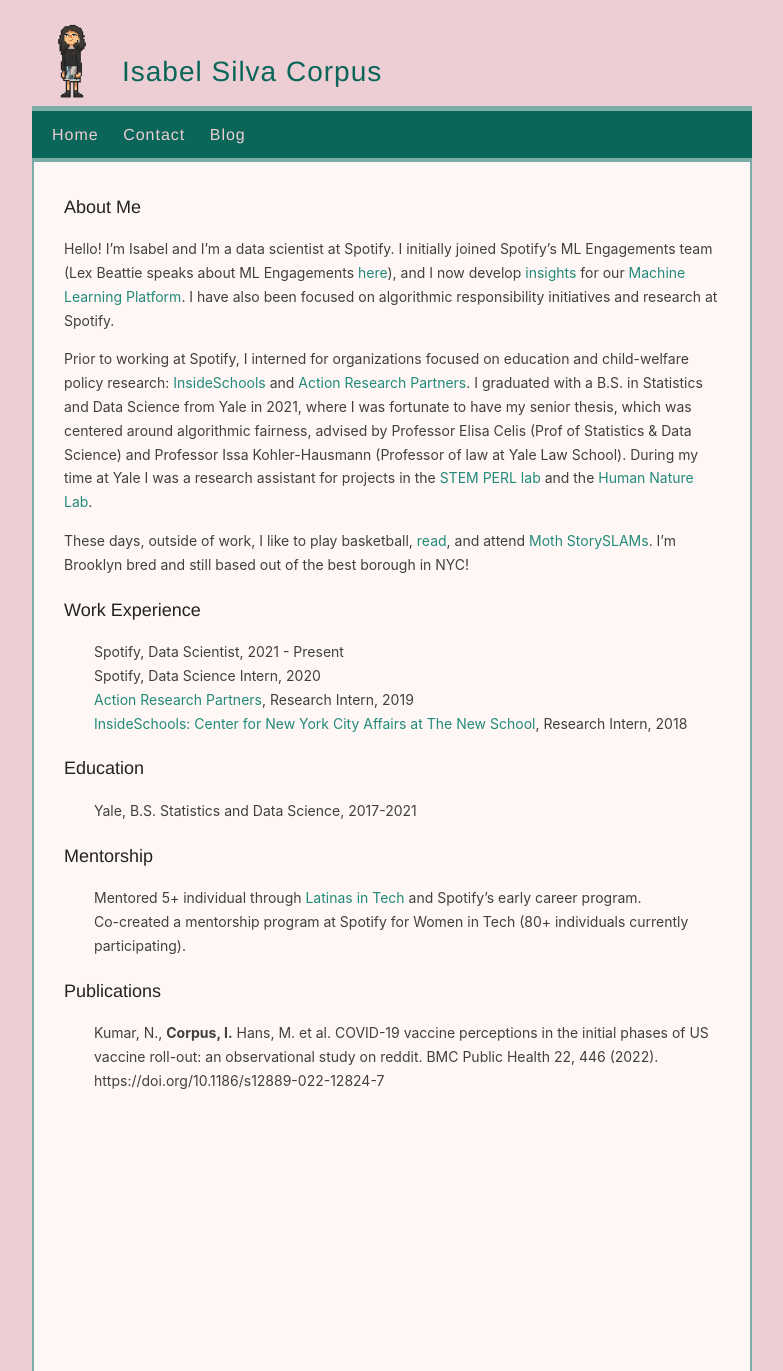
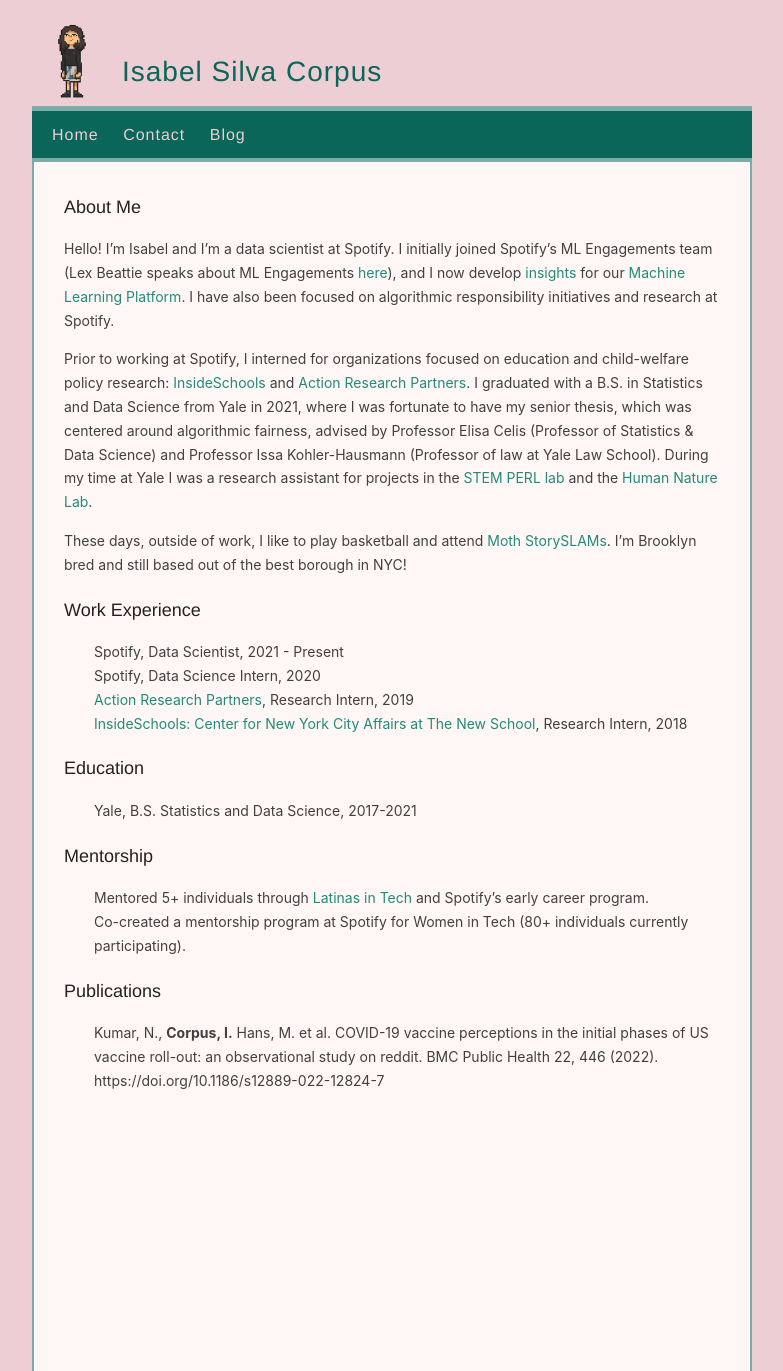
Before and after one commit to isabelsilvacorpus/isabelsilvacorpus.github.io, a Jekyll site: the page built from index.md, in a window 1280 px wide. Shown: the whole page, without its empty margins (248-1031 px from the left). Built offline with Jekyll 4.4.1, drawn with Linux system fonts in a browser that asks for light colours.

Commit message:
Fix typo

```diff
--- a/index.md
+++ b/index.md
@@ -7,9 +7,9 @@
 
 Hello! I'm Isabel and I'm a data scientist at Spotify. I initially joined Spotify's ML Engagements team (Lex Beattie speaks about ML Engagements [here](https://www.youtube.com/watch?v=WvwclqkEEpE)), and I now develop [insights](https://medium.com/@SpotifyInsights) for our [Machine Learning Platform](https://engineering.atspotify.com/2019/12/the-winding-road-to-better-machine-learning-infrastructure-through-tensorflow-extended-and-kubeflow/). I have also been focused on algorithmic responsibility initiatives and research at Spotify.
 
-Prior to working at Spotify, I interned for organizations focused on education and child-welfare policy research: [InsideSchools](https://insideschools.org/about/about-us) and [Action Research Partners](https://www.actionresearch.io). I graduated with a B.S. in Statistics and Data Science from Yale in 2021, where I was fortunate to have my senior thesis, which was centered around algorithmic fairness, advised by Professor Elisa Celis (Prof of Statistics & Data Science) and Professor Issa Kohler-Hausmann (Professor of law at Yale Law School). During my time at Yale I was a research assistant for projects in the [STEM PERL lab](https://stem-perl.yale.edu/) and the [Human Nature Lab](https://humannaturelab.net/).
+Prior to working at Spotify, I interned for organizations focused on education and child-welfare policy research: [InsideSchools](https://insideschools.org/about/about-us) and [Action Research Partners](https://www.actionresearch.io). I graduated with a B.S. in Statistics and Data Science from Yale in 2021, where I was fortunate to have my senior thesis, which was centered around algorithmic fairness, advised by Professor Elisa Celis (Professor of Statistics & Data Science) and Professor Issa Kohler-Hausmann (Professor of law at Yale Law School). During my time at Yale I was a research assistant for projects in the [STEM PERL lab](https://stem-perl.yale.edu/) and the [Human Nature Lab](https://humannaturelab.net/).
 
-These days, outside of work, I like to play basketball, [read](https://www.goodreads.com/isabel_s_c_9), and attend [Moth StorySLAMs](https://themoth.org/about-moth-events). I'm Brooklyn bred and still based out of the best borough in NYC!
+These days, outside of work, I like to play basketball and attend [Moth StorySLAMs](https://themoth.org/about-moth-events). I'm Brooklyn bred and still based out of the best borough in NYC!
 
 ### Work Experience
 
@@ -24,7 +24,7 @@
 
 ### Mentorship
 
-- Mentored 5+ individual through [Latinas in Tech](https://latinasintech.org/about) and Spotify's early career program.
+- Mentored 5+ individuals through [Latinas in Tech](https://latinasintech.org/about) and Spotify's early career program.
 - Co-created a mentorship program at Spotify for Women in Tech (80+ individuals currently participating).
 
 ### Publications
```
